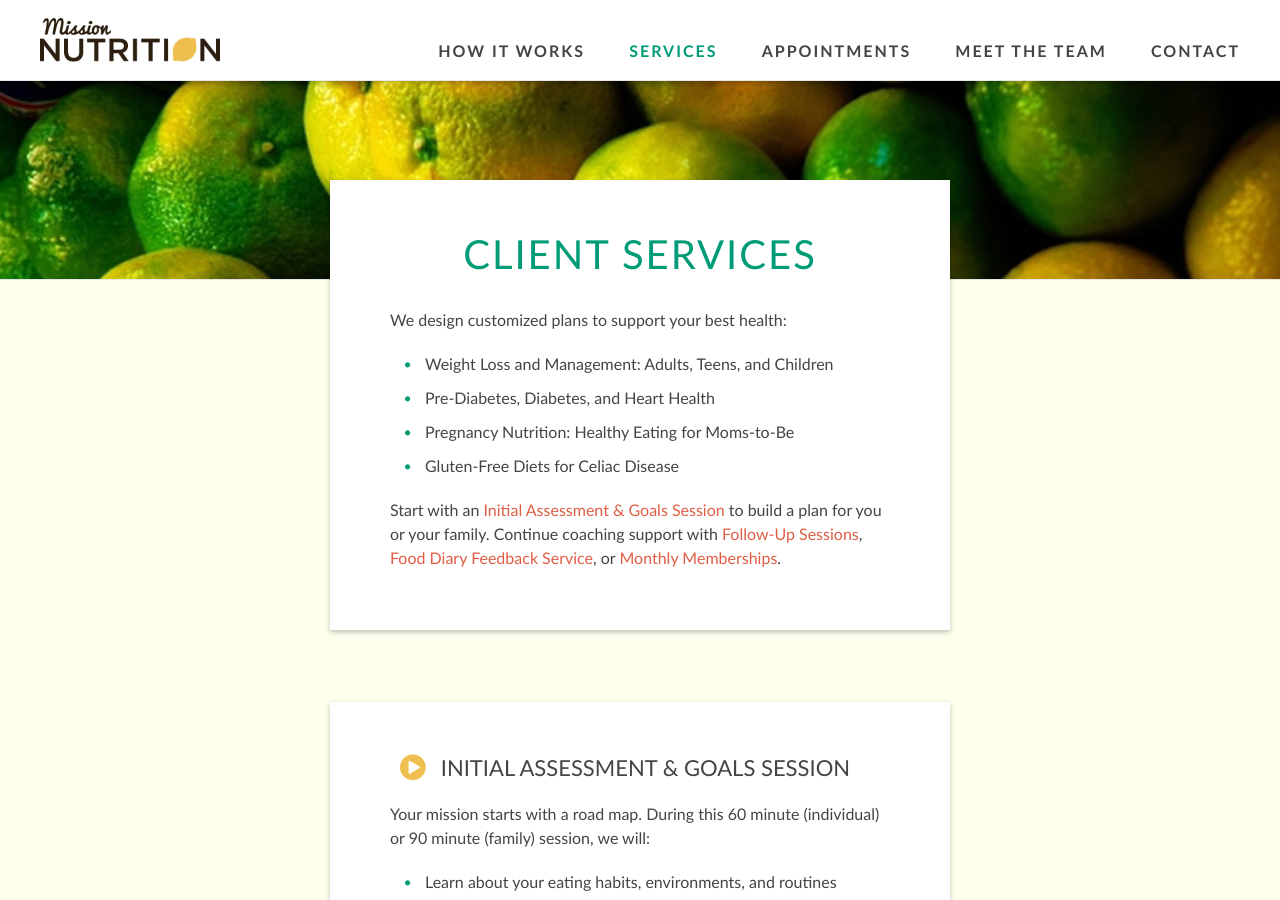
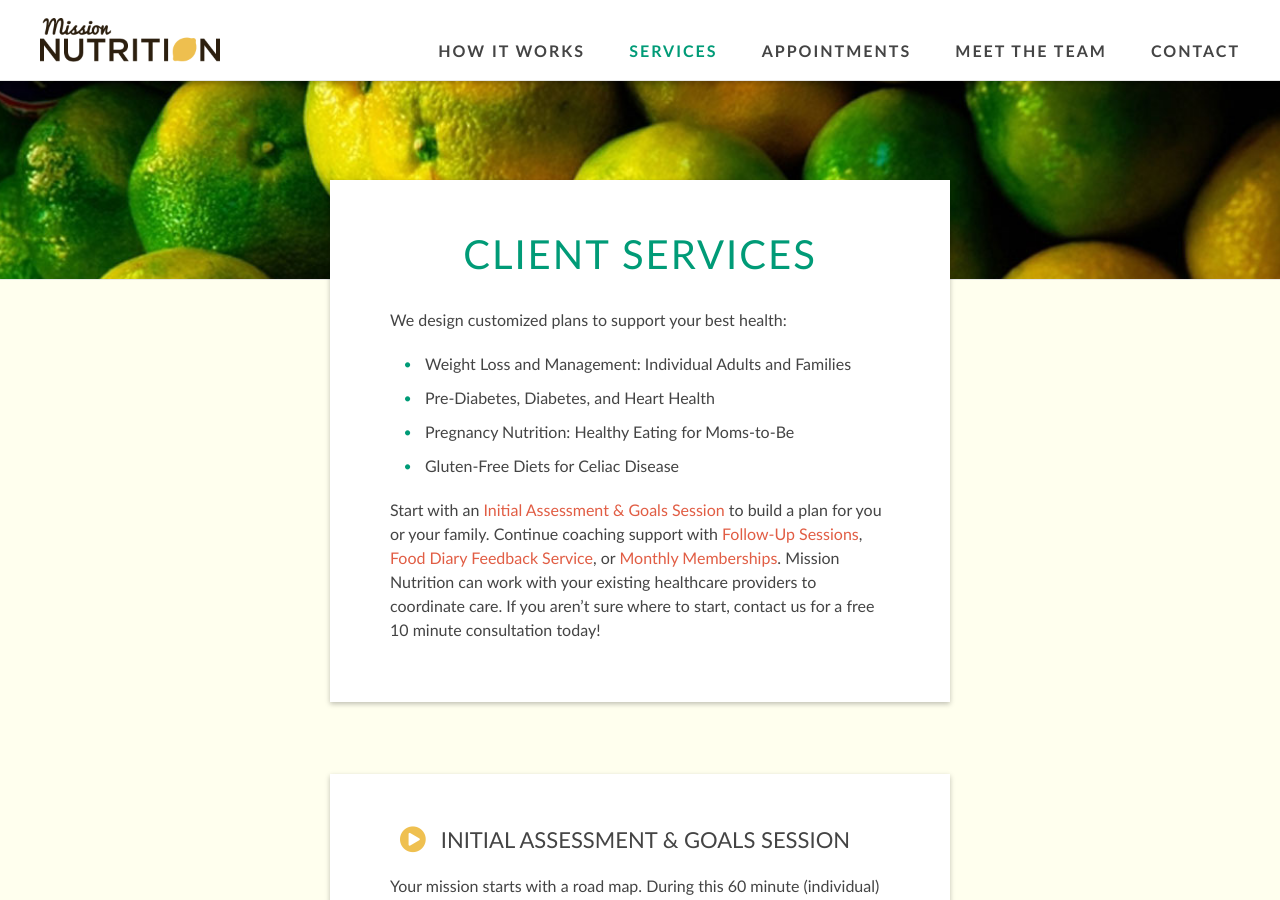
Before and after one commit to davelandry/missionnutrition, a Jekyll site: the page built from _pages/services.md, in a window 1280 px wide and 900 px high. Built offline with Jekyll 4.4.1, drawn with Linux system fonts in a browser that asks for light colours; nearby versions of some CDN libraries.

Commit message:
Update services.md

```diff
--- a/_pages/services.md
+++ b/_pages/services.md
@@ -7,9 +7,9 @@ layout: services
 
 We design customized plans to support your best health:
 
-* Weight Loss and Management: Adults, Teens, and Children
+* Weight Loss and Management: Individual Adults and Families
 * Pre-Diabetes, Diabetes, and Heart Health
 * Pregnancy Nutrition: Healthy Eating for Moms-to-Be
 * Gluten-Free Diets for Celiac Disease
 
-Start with an [Initial Assessment & Goals Session](#Initial Assessment & Goals Session) to build a plan for you or your family. Continue coaching support with [Follow-Up Sessions](#Follow-Up Sessions), [Food Diary Feedback Service](#Food Diary Feedback Service), or [Monthly Memberships](#Monthly Memberships).
+Start with an [Initial Assessment & Goals Session](#Initial Assessment & Goals Session) to build a plan for you or your family. Continue coaching support with [Follow-Up Sessions](#Follow-Up Sessions), [Food Diary Feedback Service](#Food Diary Feedback Service), or [Monthly Memberships](#Monthly Memberships). Mission Nutrition can work with your existing healthcare providers to coordinate care. If you aren't sure where to start, contact us for a free 10 minute consultation today!
```
